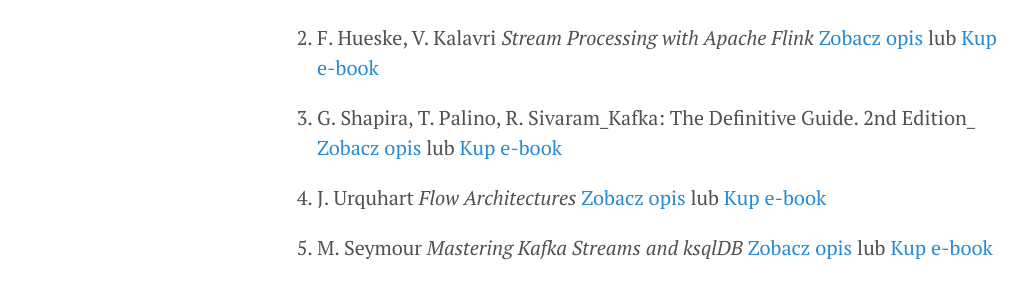
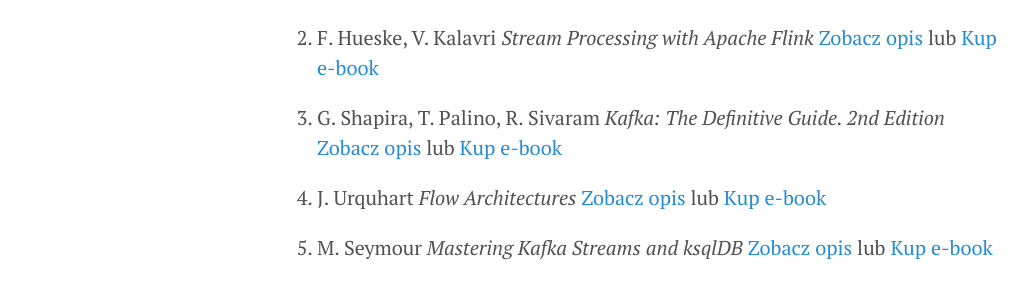
Before and after one commit to sebkaz-teaching/RealTime, a Jekyll site: the page built from ksiazki.md, in a window 1280 px wide and 900 px high. Shown: the part 307-595 px from the top of the window, without its empty margins (3-1030 px from the left). Built offline with Jekyll 4.4.1, drawn with Linux system fonts in a browser that asks for light colours.

```diff
--- a/ksiazki.md
+++ b/ksiazki.md
@@ -10,7 +10,7 @@ title: Książki
 
 2. F. Hueske, V. Kalavri _Stream Processing with Apache Flink_ [Zobacz opis](http://helion.pl/view/111546/e_13f8.html) lub [Kup e-book](http://helion.pl/add111546~e_13f8_ebook)
 
-3. G. Shapira, T. Palino, R. Sivaram_Kafka: The Definitive Guide. 2nd Edition_  [Zobacz opis](http://helion.pl/view/111546/e_270p.html) lub [Kup e-book](http://helion.pl/add111546~e_270p_ebook)
+3. G. Shapira, T. Palino, R. Sivaram _Kafka: The Definitive Guide. 2nd Edition_  [Zobacz opis](http://helion.pl/view/111546/e_270p.html) lub [Kup e-book](http://helion.pl/add111546~e_270p_ebook)
 
 4. J. Urquhart _Flow Architectures_ [Zobacz opis](http://helion.pl/view/111546/e_1wsi.html) lub [Kup e-book](http://helion.pl/add111546~e_1wsi_ebook)
 
```
